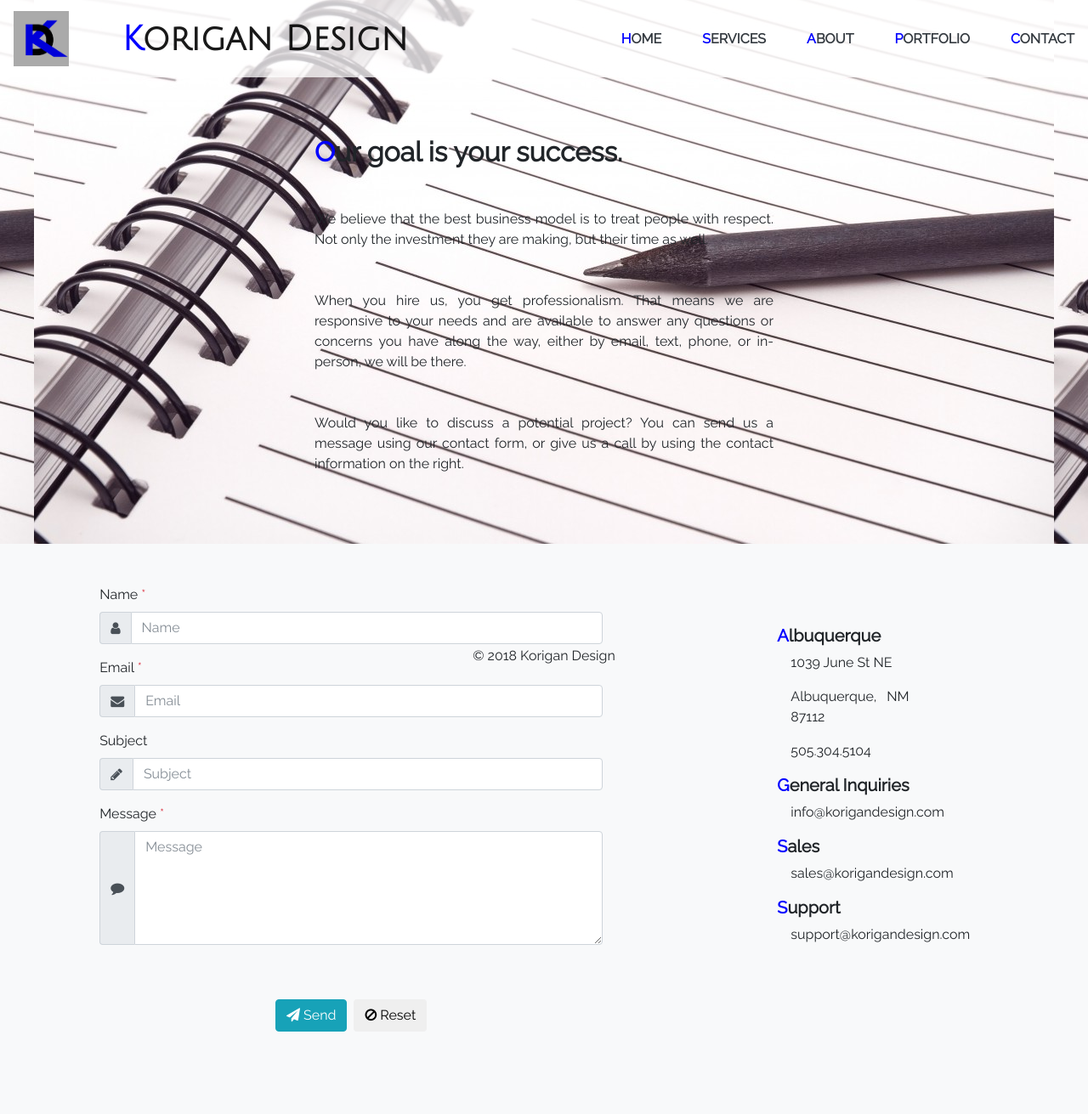
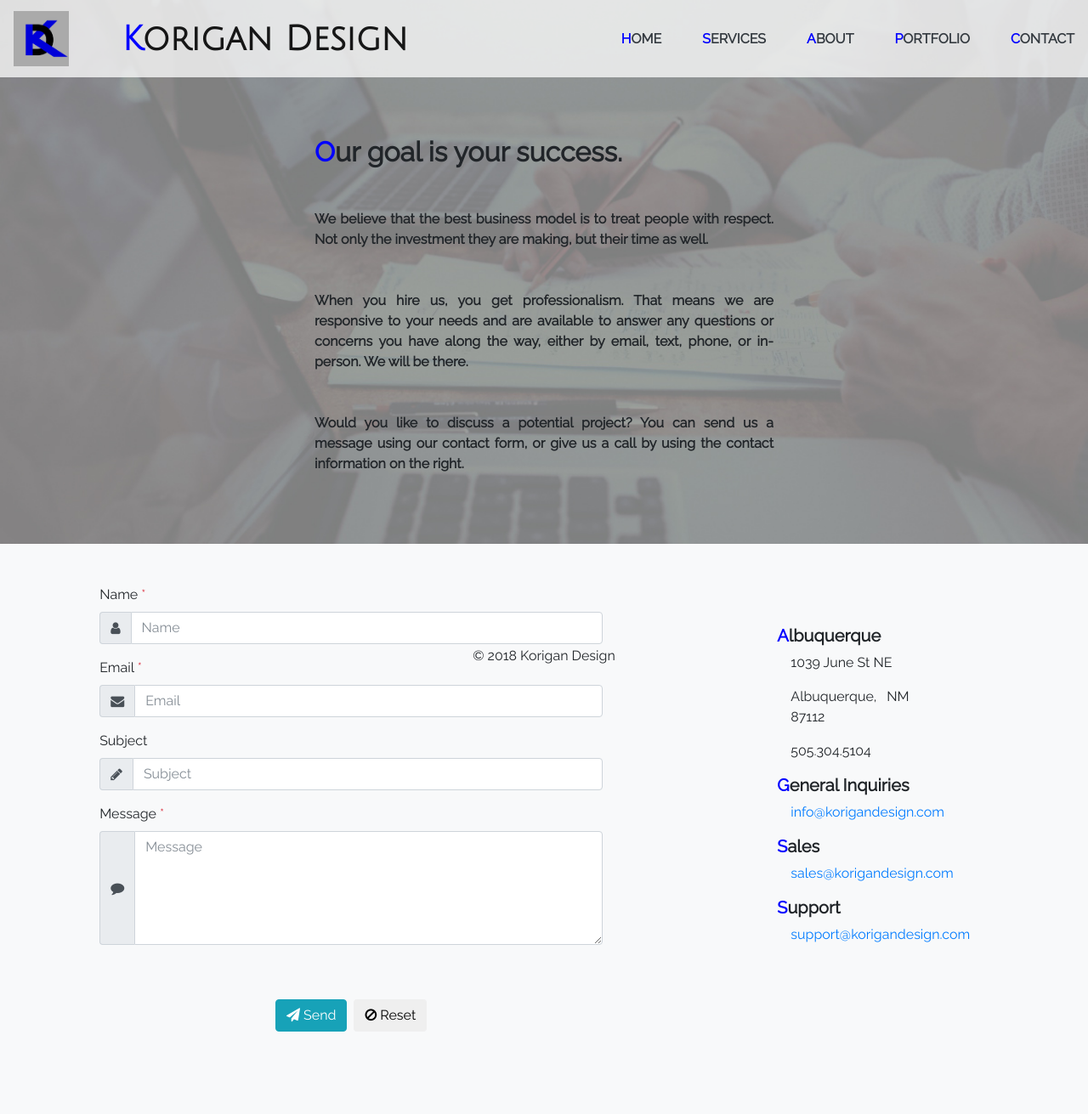
Before and after one commit to Koriganp/korigandesign, a PHP site: page /contact/index.php in a window 1280 px wide. Shown: the whole page at 85% size. Run offline with PHP 8.4, Linux system fonts and the light colour scheme; some libraries are stand-ins or nearby versions.

Commit message:
Fixed contact page background

```diff
--- a/contact/index.php
+++ b/contact/index.php
@@ -20,9 +20,9 @@ require_once("../php/partials/head-utils.php");
 					<div class="col-3"></div>
 					<div class="col-6">
 						<h2 class="font-weight-bold"><span class="first-letter">O</span>ur goal is your success.</h2>
-						<p class="mt-5">We believe that the best business model is to treat people with respect. Not only the investment they are making, but their time as well.</p>
-						<p class="mt-5">When you hire us, you get professionalism. That means we are responsive to your needs and are available to answer any questions or concerns you have along the way, either by email, text, phone, or in-person, we will be there.</p>
-						<p class="mt-5">Would you like to discuss a potential project? You can send us a message using our contact form, or give us a call by using the contact information on the right.</p>
+						<p class="mt-5 font-weight-bold">We believe that the best business model is to treat people with respect. Not only the investment they are making, but their time as well.</p>
+						<p class="mt-5 font-weight-bold">When you hire us, you get professionalism. That means we are responsive to your needs and are available to answer any questions or concerns you have along the way, either by email, text, phone, or in-person. We will be there.</p>
+						<p class="mt-5 font-weight-bold">Would you like to discuss a potential project? You can send us a message using our contact form, or give us a call by using the contact information on the right.</p>
 					</div>
 					<div class="col-3"></div>
 				</div>
@@ -132,15 +132,15 @@ require_once("../php/partials/head-utils.php");
 					</div>
 					<div class="my-3">
 						<h5 class="font-weight-bold"><span class="first-letter">G</span>eneral Inquiries</h5>
-						<p class="ml-3">info@korigandesign.com</p>
+						<p class="ml-3"><a href="mailto:info@korigandesign.com?subject=Info">info@korigandesign.com</a></p>
 					</div>
 					<div class="my-3">
 						<h5 class="font-weight-bold"><span class="first-letter">S</span>ales</h5>
-						<p class="ml-3">sales@korigandesign.com</p>
+						<p class="ml-3"><a href="mailto:sales@korigandesign.com?subject=Sales">sales@korigandesign.com</a></p>
 					</div>
 					<div class="my-3">
 						<h5 class="font-weight-bold"><span class="first-letter">S</span>upport</h5>
-						<p class="ml-3">support@korigandesign.com</p>
+						<p class="ml-3"><a href="mailto:support@korigandesign.com?subject=Support">support@korigandesign.com</a></p>
 					</div>
 				</div>
 			</div>
--- a/styles/style.css
+++ b/styles/style.css
@@ -339,7 +339,8 @@ li > a:hover {
 	height: 80vh;
 	-webkit-background-size: cover;
 	background-size: cover;
-	background: fixed center center;
+	background-attachment: fixed;
+	background-position: center center;
 }
 
 .contact-background {
@@ -358,9 +359,10 @@ li > a:hover {
 	left: 0;
 	right: 0;
 	bottom: 0;
-	height: 100%;
+	width: 100%;
 	z-index: -1;
-	background: center top no-repeat;
+	background-position: center top;
+	background-repeat: no-repeat;
 	overflow: hidden;
 }
 
```
Also changed, not shown: images/contact-background.jpg.
